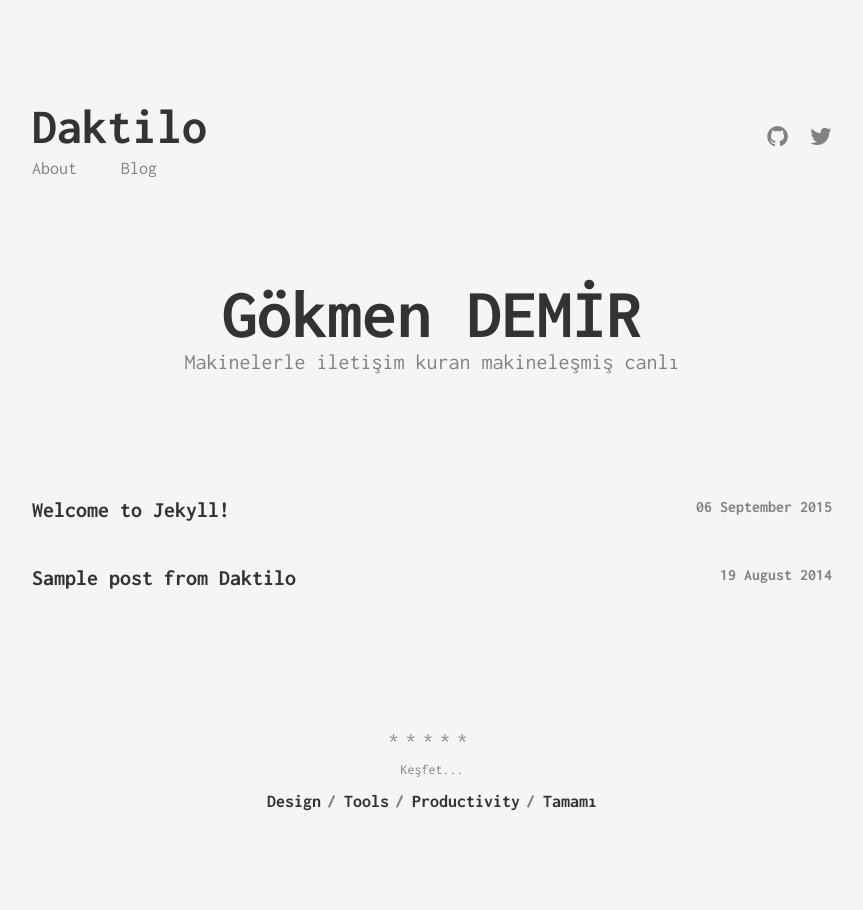
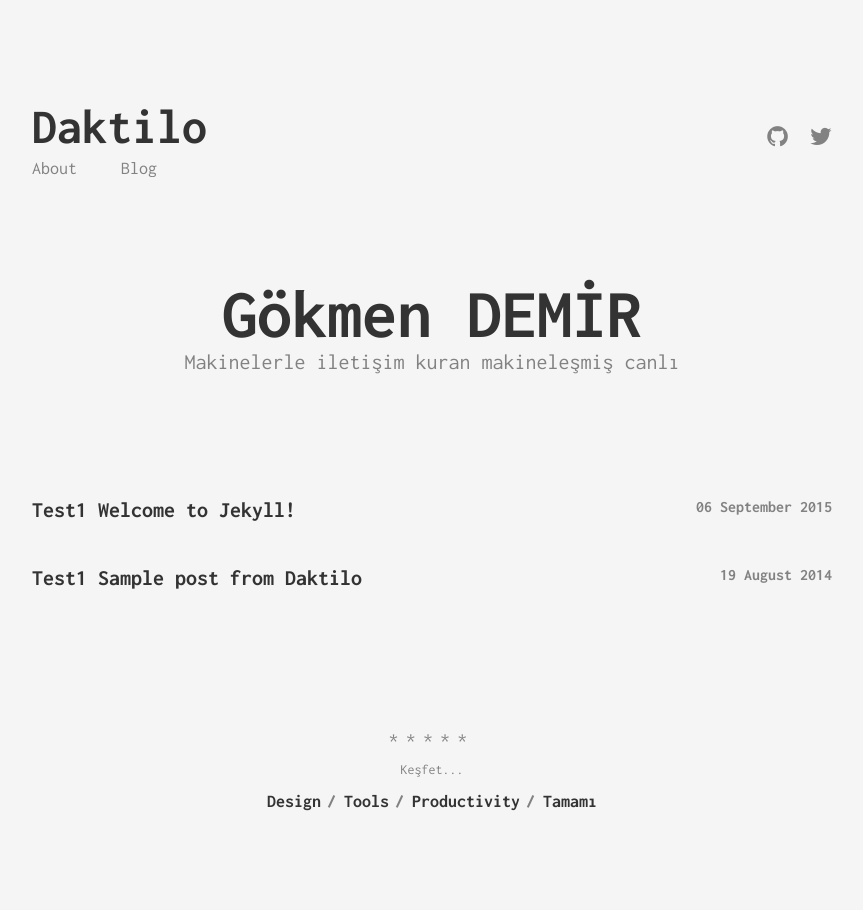
Before and after one commit to JohnGkmn/JohnGkmn.github.io, a Jekyll site: the page built from index.html, in a window 1280 px wide. Shown: the whole page, without its empty margins (208-1071 px from the left). Built offline with Jekyll 4.4.1, drawn with Linux system fonts in a browser that asks for light colours.

Commit message:
Update index.html

```diff
--- a/index.html
+++ b/index.html
@@ -10,7 +10,7 @@ sitemap:
     {% for post in site.posts %}
         <li class="post-teaser">
             <a href="{{ post.url | prepend: site.baseurl }}">
-                <span class="post-teaser__title">{{ post.title }}</span>
+                <span class="post-teaser__title">Test1 {{ post.title }}</span>
                 <span class="post-teaser__date">{{ post.date | date: "%d %B %Y" }}</span>
             </a>
         </li>
```
